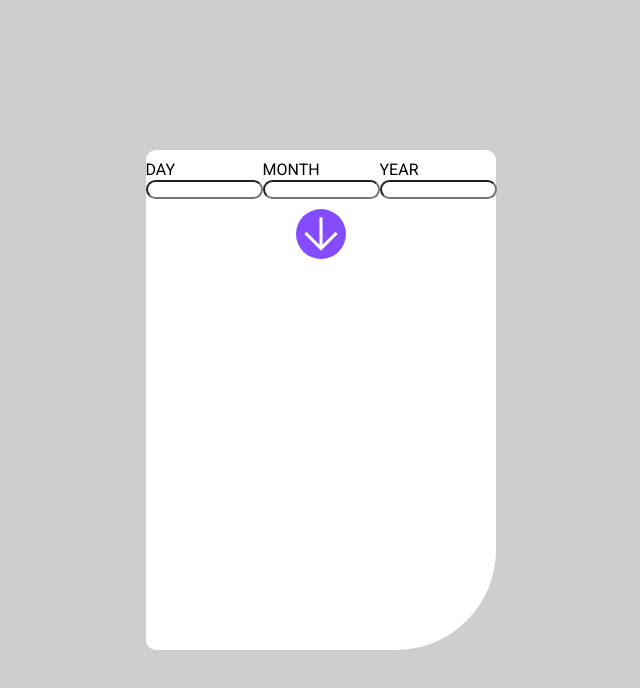
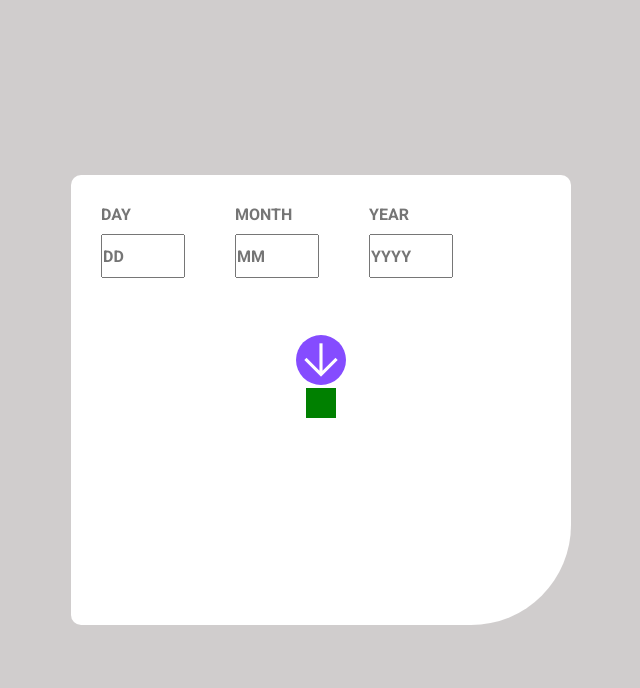
Before and after one commit to Ray-BT/Age-calculator-app, a plain HTML site: page index.html in a window 1280 px wide. Shown: the whole page, without its empty margins (319-959 px from the left). Drawn offline with nearby package versions, Linux system fonts and the light colour scheme.

Commit message:
Criando a base do html e css

```diff
--- a/index.html
+++ b/index.html
@@ -15,21 +15,21 @@
             <div id="formulario">
                 <div class="inputs-wrapper">
                     <div class="input-container">
-                        <label for="idia">DAY</label>
-                        <input type="number" name="numero" id="idia">
+                        <label for="idia">DAY</label><br>
+                        <input type="number" name="numero" id="idia" placeholder="DD">
                     </div>
                     <div class="input-container">
-                        <label for="imes">MONTH</label>
-                        <input type="number" name="numero" id="imes">
+                        <label for="imes">MONTH</label><br>
+                        <input type="number" name="numero" id="imes" placeholder="MM">
                     </div>
                     <div class="input-container">
-                        <label for="iano">YEAR</label>
-                        <input type="number" name="numero" id="iano">
+                        <label for="iano">YEAR</label><br>
+                        <input type="number" name="numero" id="iano" placeholder="YYYY">
                     </div>
                 </div>
-                <span class="material-symbols-outlined">
+                <button><span class="material-symbols-outlined">
                     arrow_downward
-                    </span>
+                </button>
             </form>
 
             <div id="res">
--- a/script/script.js
+++ b/script/script.js
@@ -1,7 +1,3 @@
 document.getElementById("idia")
 document.getElementById("imes")
 document.getElementById("iano")
-
-if (idia > 30) {
-
-}
--- a/styles/style.css
+++ b/styles/style.css
@@ -27,17 +27,14 @@ section {
     position: absolute;
     top: 50%;
     left: 50%;
-    height: 500px;
-    width: 350px;
+    height: 450px;
+    width: 500px;
     border-radius: 10px 10px 100px 10px;
     background-color: white;
     transform: translate(-50%, -50%);
 }
 
-div#divp {
-    display: grid;
-    justify-content: space-evenly;
-}
+
 
 div#formulario {
     display: flex;
@@ -45,24 +42,37 @@ div#formulario {
     align-items: center;
 }
 
-div#input-container {
-    display: flex;
-    flex-direction: column;
-    align-items: center;
+div.input-container {
+
+}
+
+#idia , #imes , #iano {
+    width: 80px;
+    height: 40px;
+    margin: 10px 20px 20px 30px;
+    font-size: 1em;
+    font-weight: 700;
+
+    justify-content: start;
+}
+
+
+
+label {
+    margin: 10px 20px 20px 30px;
+    color: rgb(117, 117, 117);
+    font-weight: 700;
+
 }
 
 .inputs-wrapper {
     display: flex;
-    justify-content: center;
-    padding: 10px;
+    justify-content: start;
+    width: 100%;
+    padding: 30px;
+    height: 100px;
+}
 
-}
-input {
-    width: 113px;
-
-    border-radius: 10px;
-
-}
 
 span.material-symbols-outlined {
     font-size: 50px;
@@ -70,3 +80,15 @@ span.material-symbols-outlined {
     color: white;
     border-radius: 50%;
 }
+
+button {
+    border-style: none;
+    background-color: white;
+    cursor: pointer;
+}
+
+div#res {
+    background-color: green;
+    height: 30px;
+    width: 30px;
+}
```
Also changed, not shown: teste.html (added, +27 -0 lines), script.js (deleted).
